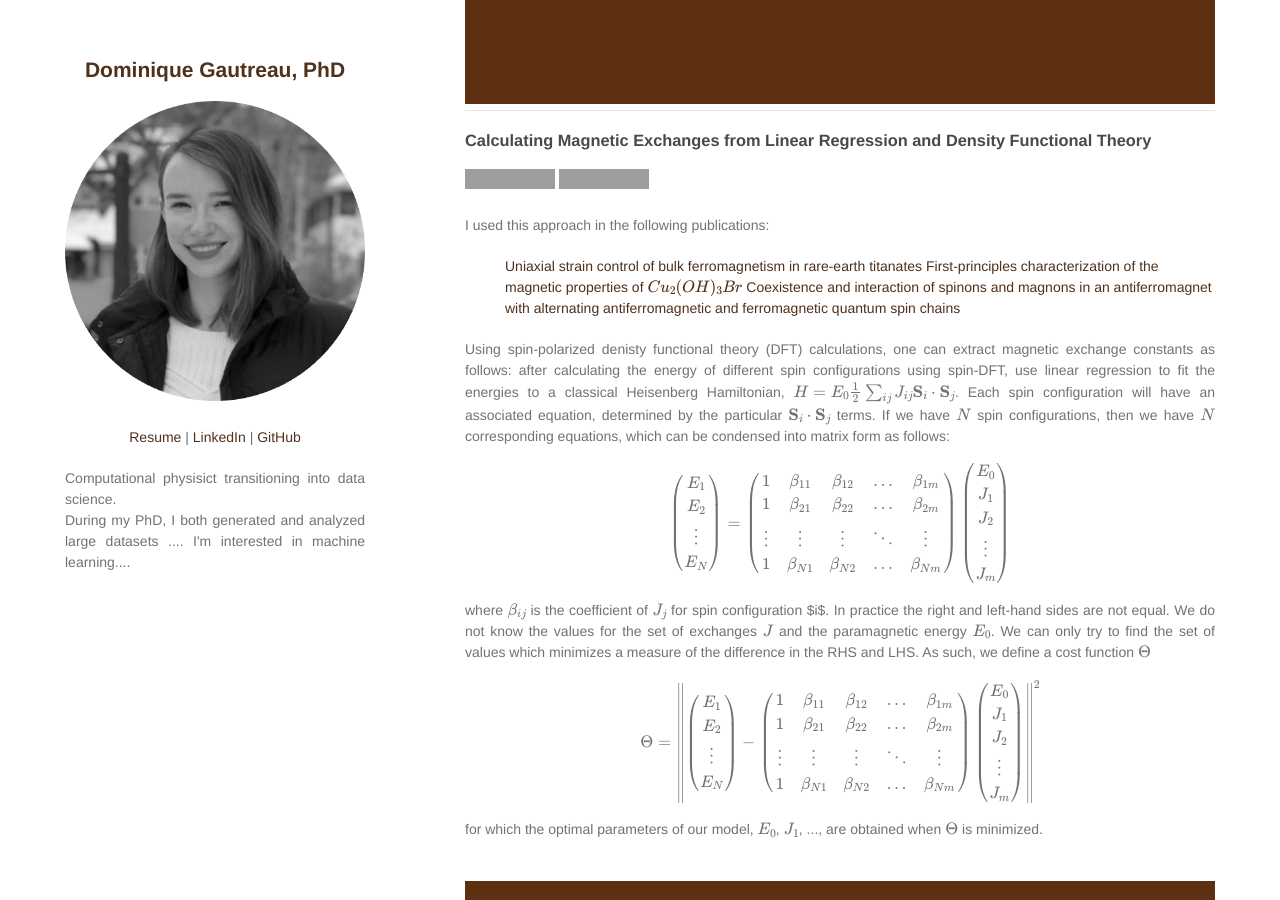
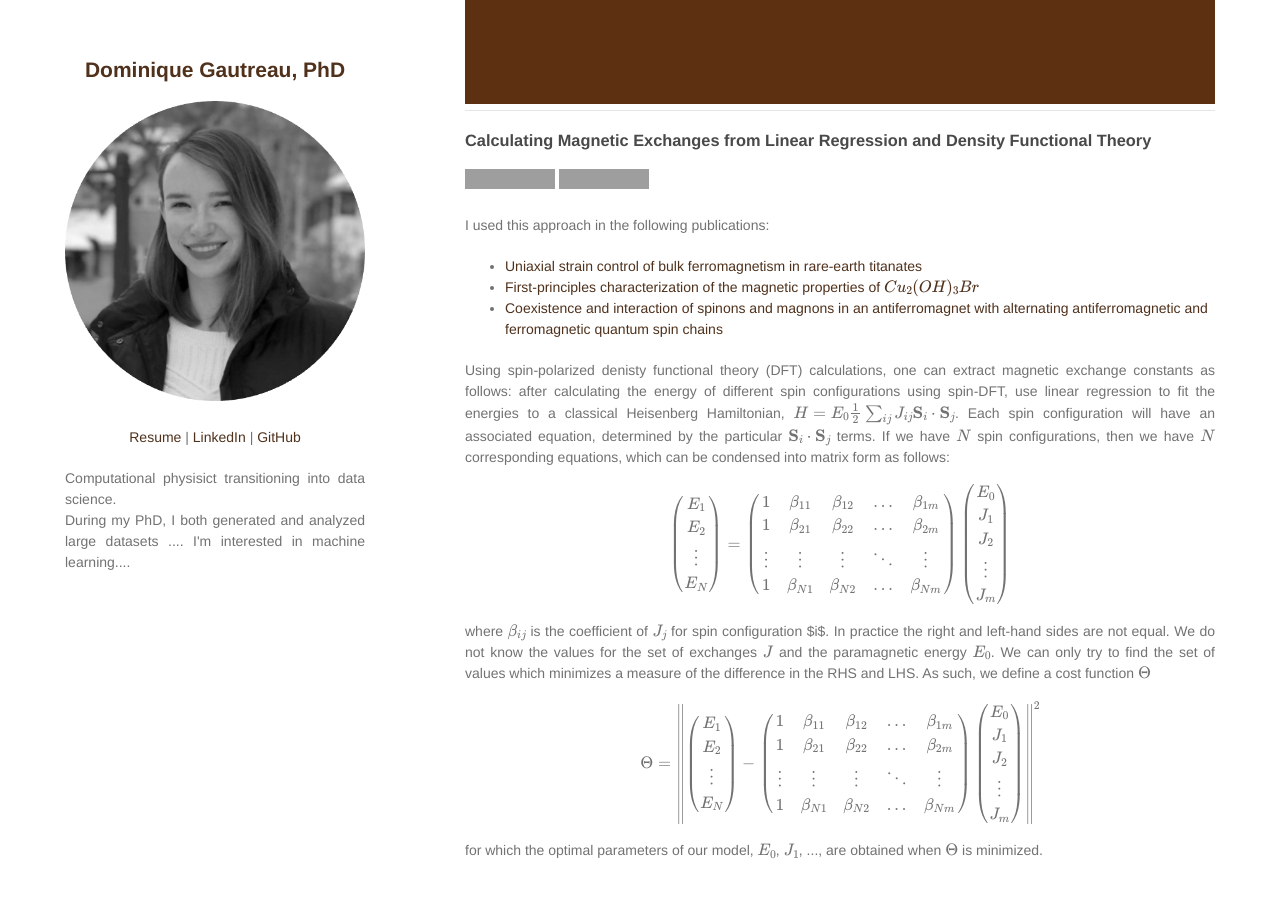
Before and after one commit to dgautreau/dgautreau.github.io, a Jekyll site: the page built from index.md, in a window 1280 px wide and 900 px high, scrolled down 1104 px. Built offline with Jekyll 4.4.1, drawn with Linux system fonts in a browser that asks for light colours; our own code applies the rules of GitHub Pages for plain Markdown files; formulas are drawn with MathJax 3; grey boxes are pictures that could not be loaded.

```diff
--- a/index.md
+++ b/index.md
@@ -31,9 +31,9 @@
 
 I used this approach in the following publications:
 <ul>
-  <a href="https://arxiv.org/abs/2105.06695">Uniaxial strain control of bulk ferromagnetism in rare-earth titanates</a>
-  <a href="https://arxiv.org/abs/2102.01542">First-principles characterization of the magnetic properties of \(Cu_2(OH)_3Br\) </a>
-  <a href="https://arxiv.org/abs/2006.10922">Coexistence and interaction of spinons and magnons in an antiferromagnet with alternating antiferromagnetic and ferromagnetic quantum spin chains</a>
+  <li><a href="https://arxiv.org/abs/2105.06695">Uniaxial strain control of bulk ferromagnetism in rare-earth titanates</a></li>
+  <li><a href="https://arxiv.org/abs/2102.01542">First-principles characterization of the magnetic properties of \(Cu_2(OH)_3Br\) </a></li>
+  <li><a href="https://arxiv.org/abs/2006.10922">Coexistence and interaction of spinons and magnons in an antiferromagnet with alternating antiferromagnetic and ferromagnetic quantum spin chains</a></li>
 </ul>
 
 <div style="text-align: justify">
```
